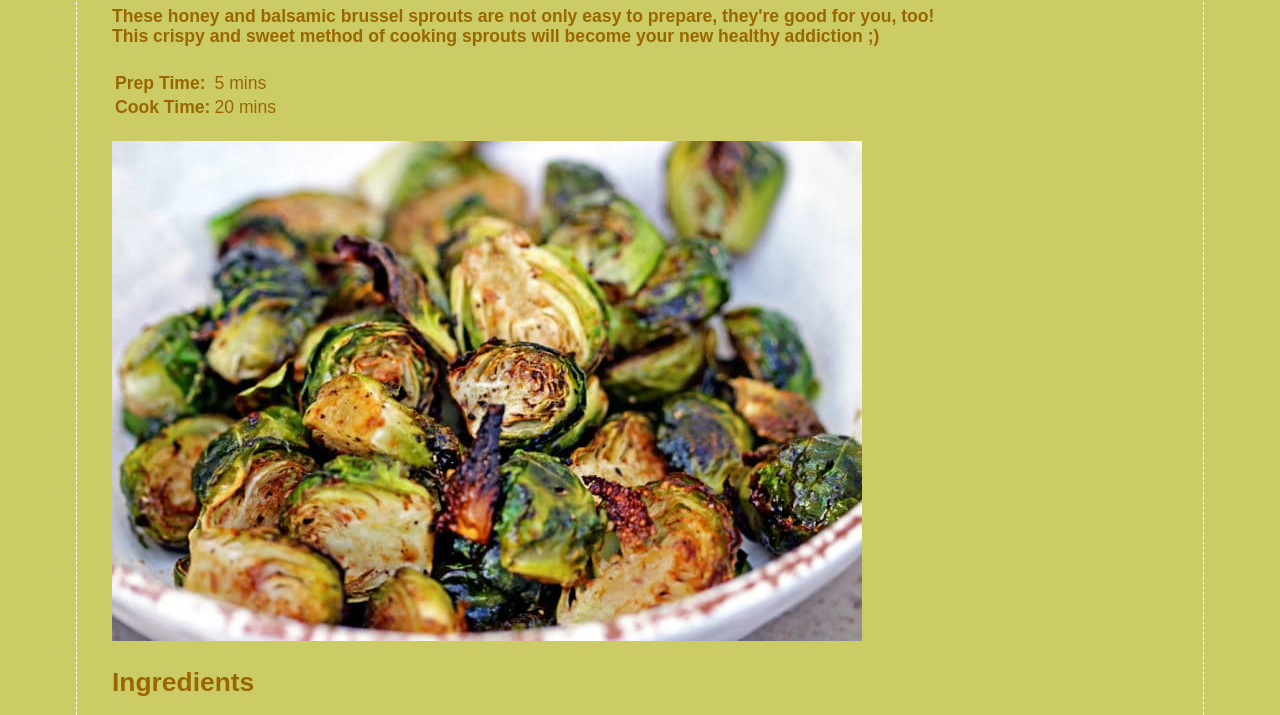
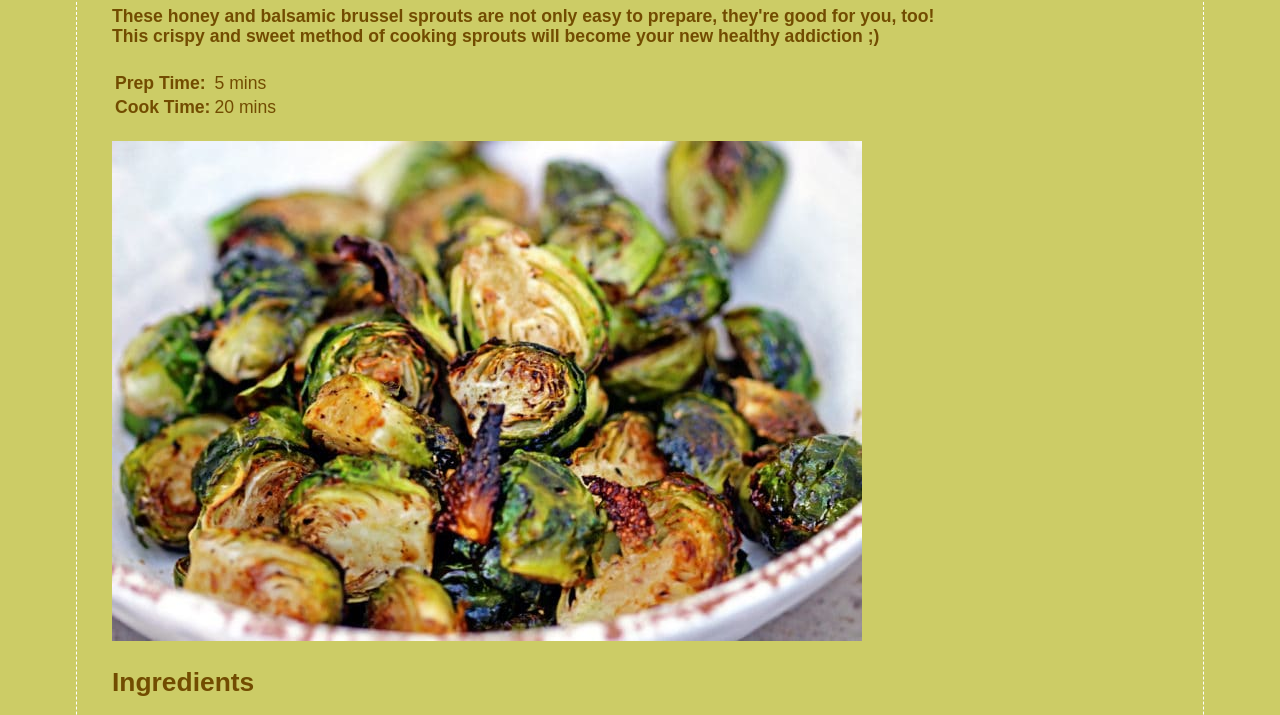
Before and after one commit to carakell/recipe-markup, a plain HTML site: page index.html in a window 1280 px wide. Shown: the part 173-888 px from the top of the page. Drawn offline with Linux system fonts and the light colour scheme.

Commit message:
Update main.css

```diff
--- a/css/main.css
+++ b/css/main.css
@@ -15,7 +15,7 @@ header {
 
 body{
 background-color: #cccc66;
-color: #996600;
+color: #724C00;
 max-width: 48em;
 padding: 2em;
 border: 1px dashed #fff;
```
